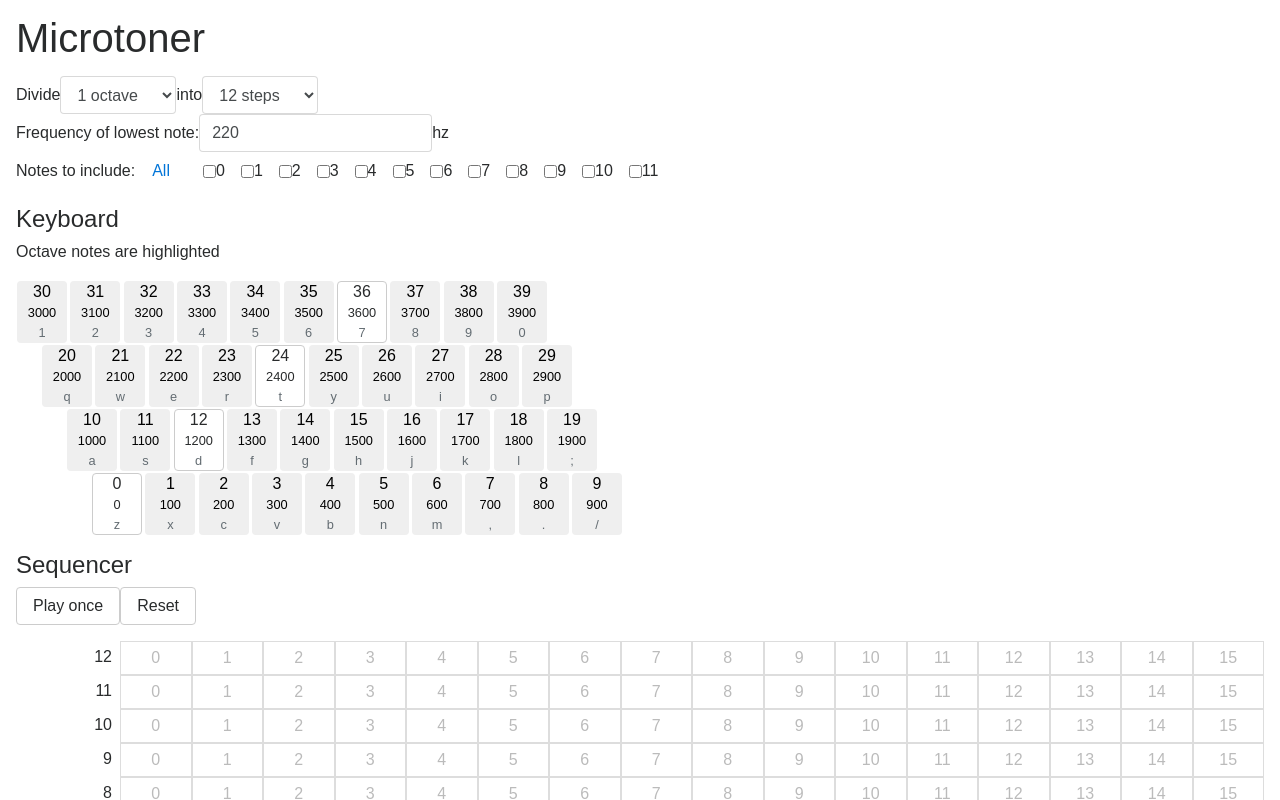
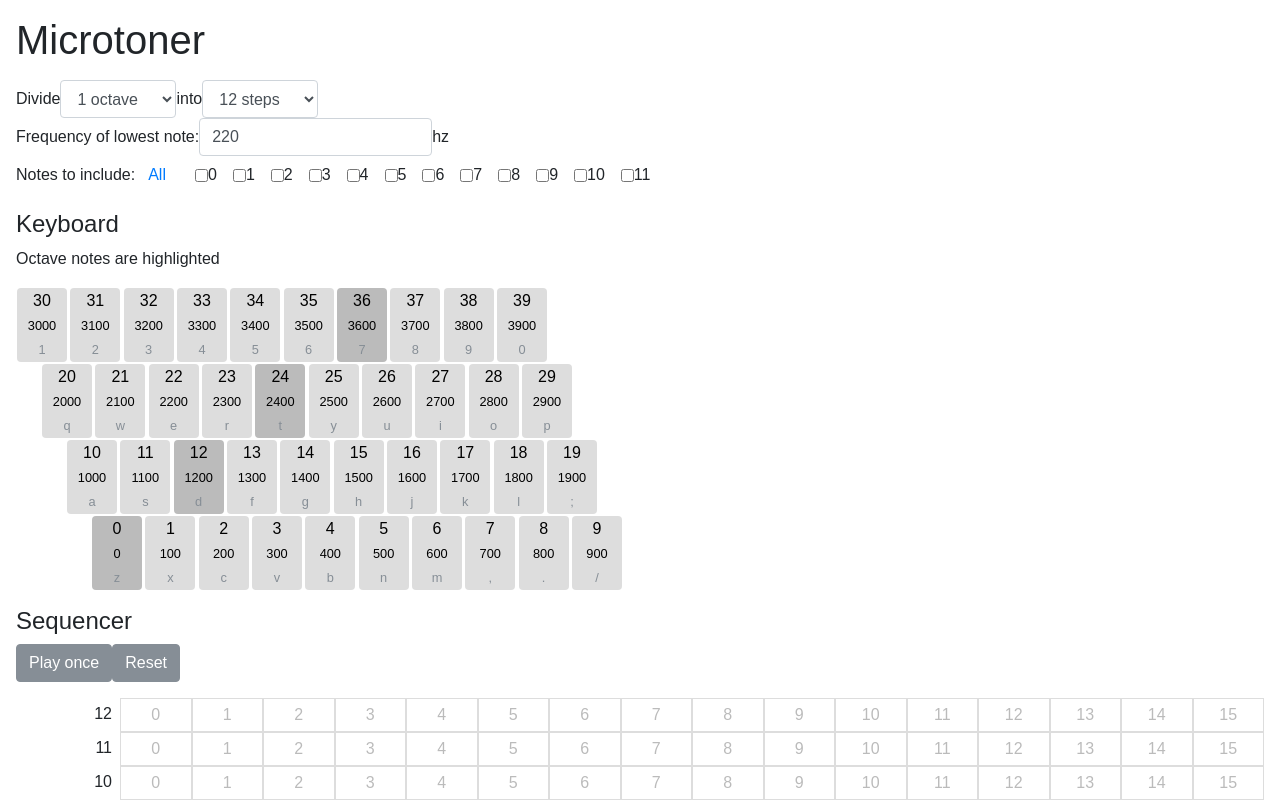
Before and after one commit to kevinsqi/microharmonic, a React (Create React App) app: page / in a window 1280 px wide. Shown: the top 800 px of the page. Built offline with nearby package versions, Linux system fonts and the light colour scheme.

Commit message:
update to bootstrap4 beta, tweak colors

```diff
--- a/public/index.html
+++ b/public/index.html
@@ -20,7 +20,7 @@
       Learn how to configure a non-root public URL by running `npm run build`.
     -->
 
-    <link rel="stylesheet" href="https://maxcdn.bootstrapcdn.com/bootstrap/4.0.0-alpha.6/css/bootstrap.min.css">
+    <link rel="stylesheet" href="https://maxcdn.bootstrapcdn.com/bootstrap/4.0.0-beta.2/css/bootstrap.min.css">
 
     <title>Microtoner - a microtone keyboard</title>
   </head>
--- a/src/App.css
+++ b/src/App.css
@@ -9,9 +9,18 @@
 }
 
 .btn-key {
+  background-color: #ddd;
   width: 100%;
   margin: 1px;
   padding: 0;
+}
+
+.btn-octave {
+  background-color: #bbb;
+}
+
+.btn-active {
+  background-color: #16b8e0;
 }
 
 @media (min-width: 576px) {
--- a/src/App.js
+++ b/src/App.js
@@ -272,8 +272,8 @@ class App extends Component {
                           <button
                             className={
                               classNames('btn btn-key', {
-                                'btn-secondary': note % (this.state.numSteps / this.state.numOctaves) === 0,
-                                'btn-info': this.state.activeNotes[note],
+                                'btn-octave': note % (this.state.numSteps / this.state.numOctaves) === 0,
+                                'btn-active': this.state.activeNotes[note],
                               })
                             }
                             onMouseDown={this.onKeyDown.bind(this, keyLabel)}
```
